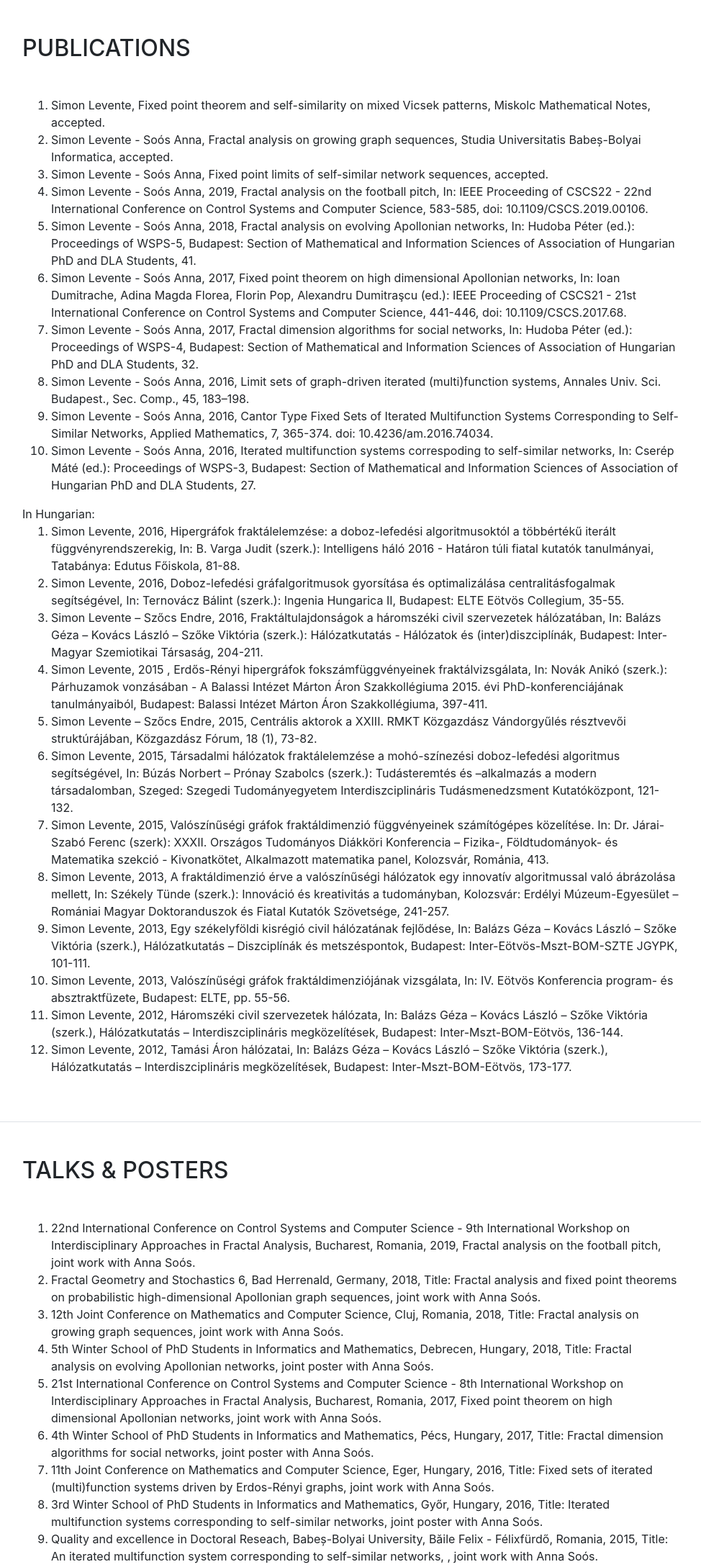
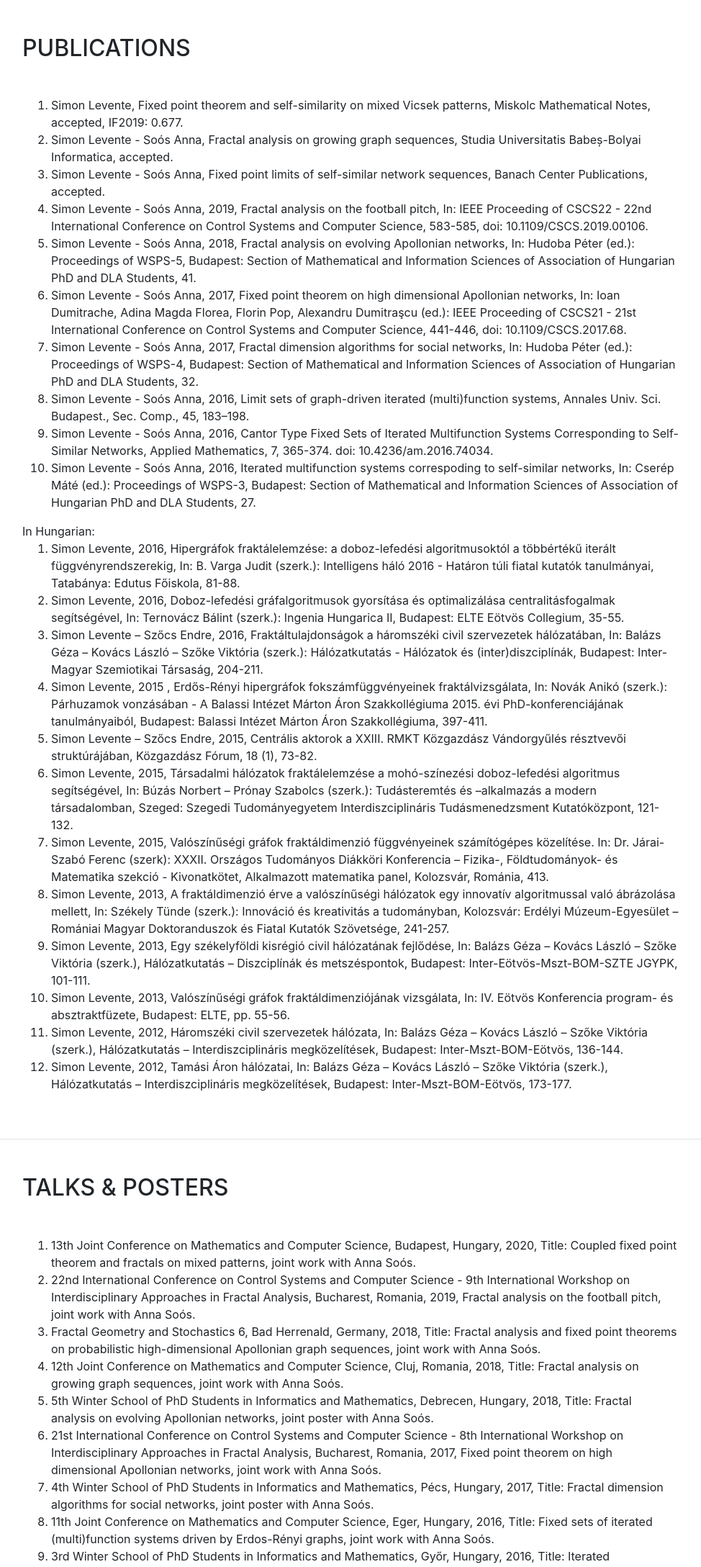
Before and after one commit to simonlevente/simonlevente.github.io, a website with bundled scripts: page index.html in a window 1280 px wide. Shown: the part 800-2977 px from the top of the page at 72% size, without its empty margins (289-1263 px from the left). Built offline with nearby package versions, Linux system fonts and the light colour scheme; a web font is replaced by a local one.

Commit message:
Add files via upload

```diff
--- a/index.html
+++ b/index.html
@@ -132,9 +132,9 @@
         <div class="my-auto">
           <h2 class="mb-5">Publications</h2>
           <ol>
-				<li>Simon Levente, Fixed point theorem and self-similarity on mixed Vicsek patterns, Miskolc Mathematical Notes, accepted.</li>
+				<li>Simon Levente, Fixed point theorem and self-similarity on mixed Vicsek patterns, Miskolc Mathematical Notes, accepted, IF2019: 0.677.</li>
                 <li>Simon Levente - Soós Anna, Fractal analysis on growing graph sequences, Studia Universitatis Babeș-Bolyai Informatica,  accepted.</li>
-                <li>Simon Levente - Soós Anna, Fixed point limits of self-similar network sequences, accepted.</li>
+                <li>Simon Levente - Soós Anna, Fixed point limits of self-similar network sequences, Banach Center Publications, accepted.</li>
                 <li>Simon Levente - Soós Anna, 2019, Fractal analysis on the football pitch,
 					In: IEEE Proceeding of CSCS22 - 22nd International Conference on Control Systems and Computer Science,  583-585,
 					doi: 10.1109/CSCS.2019.00106.</li>
@@ -201,6 +201,8 @@
         <div class="my-auto">
           <h2 class="mb-5">Talks & posters</h2>
             <ol>
+                <li>13th Joint Conference on Mathematics and Computer Science, Budapest, Hungary, 2020,
+                    Title: Coupled fixed point theorem and fractals on mixed patterns, joint work with Anna Soós.</li>
                 <li>22nd International Conference on Control Systems and Computer Science - 9th International Workshop on
                     Interdisciplinary Approaches in Fractal Analysis, Bucharest, Romania, 2019,
                     Fractal analysis on the football pitch, joint work with Anna Soós.</li>
@@ -224,7 +226,7 @@
                     joint poster with Anna Soós.</li>
                 <li>Quality and excellence in Doctoral Reseach, Babeș-Bolyai University, Băile Felix
                     - Félixfürdő, Romania, 2015, Title: An iterated multifunction system corresponding to self-similar
-                    networks, , joint work with Anna Soós.</li>
+                    networks, joint work with Anna Soós.</li>
                 <li>Fractal Geometry and Stochastics V, Tabarz, Germany, 2014, Title:
                     The argument of the Hausdorff dimension for the representation of strategies palying stochastic
                     prisoners dilemma on probabilistic graphs, Coordinator: dr. Anna Soós.</li>
```
